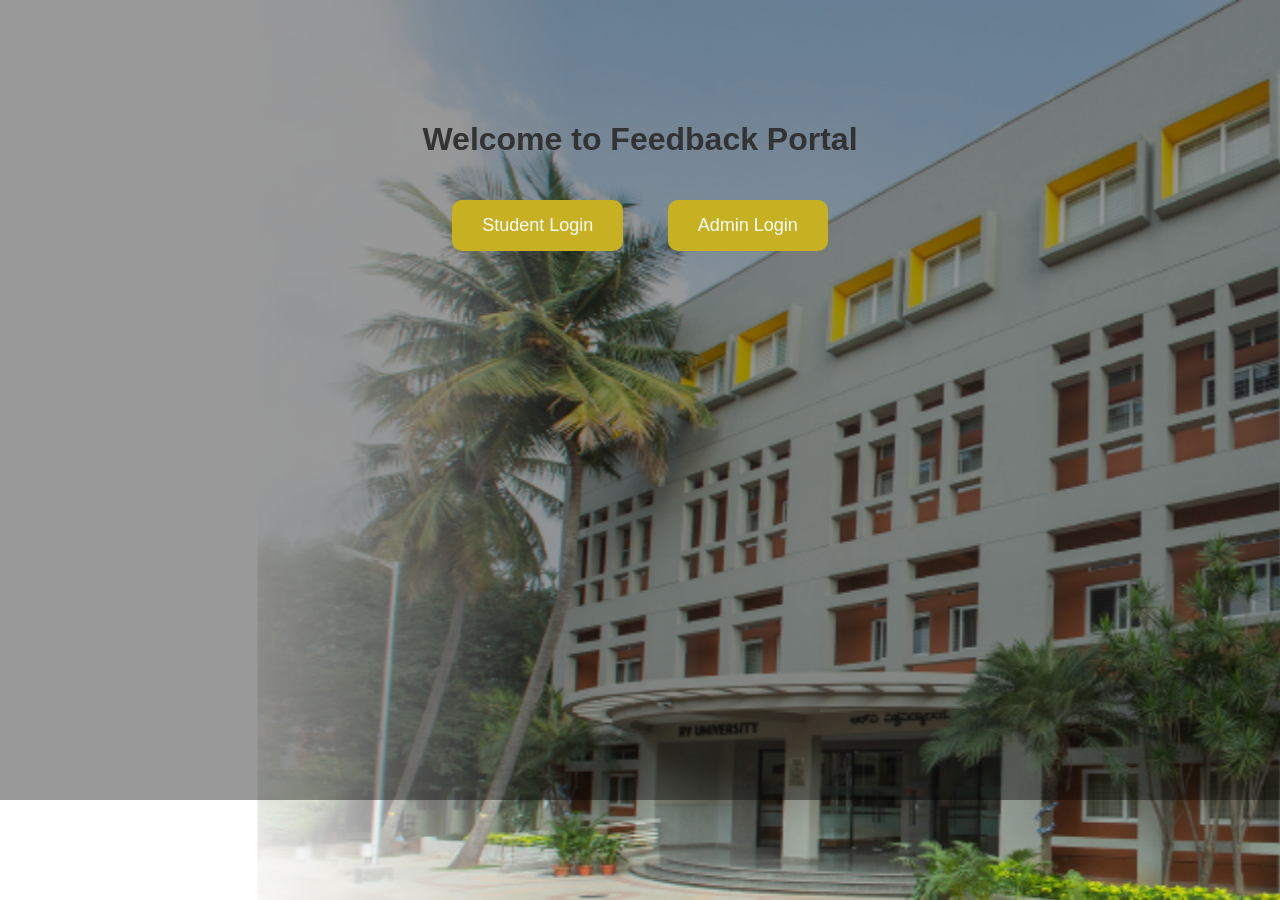
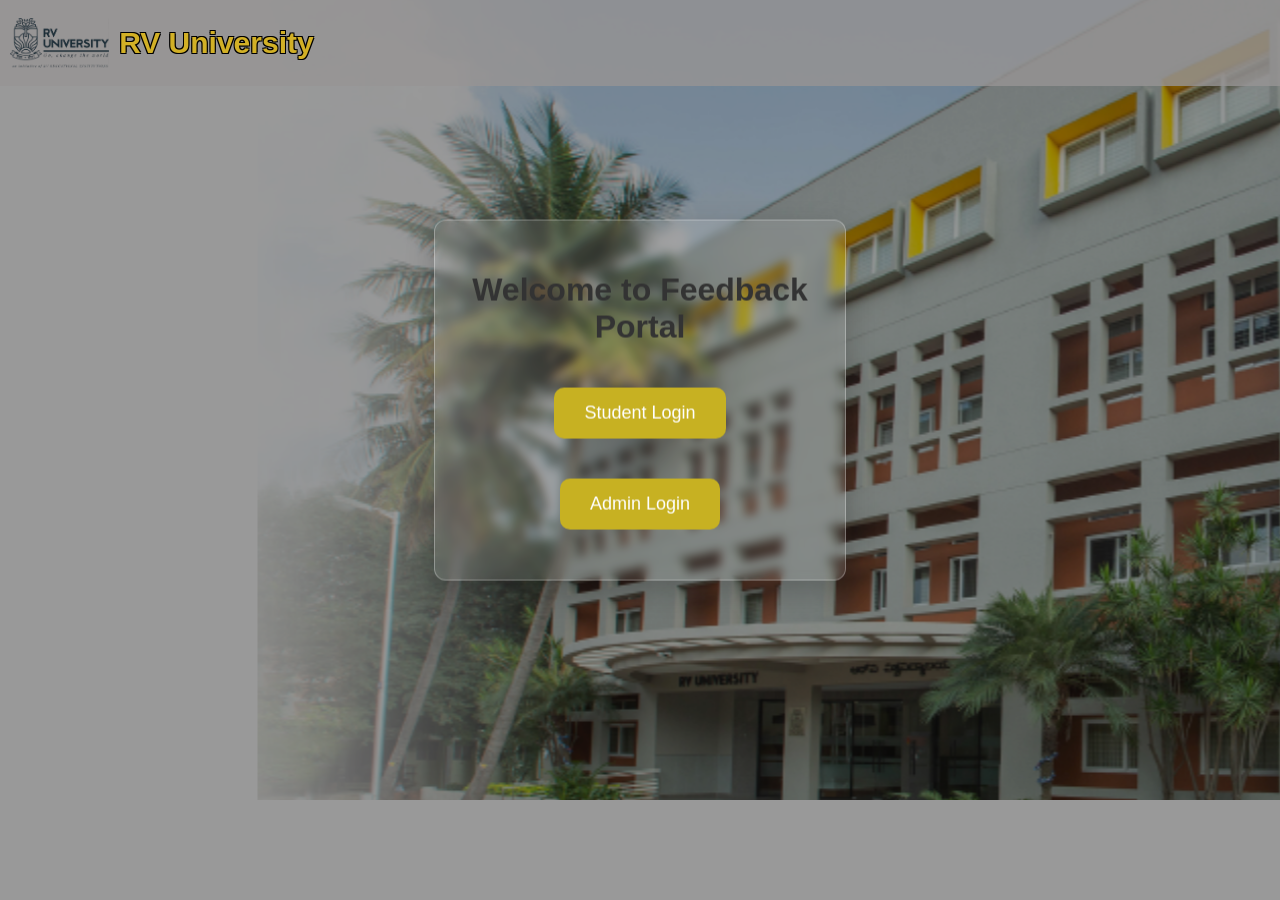
Before and after one commit to BHUVANM-2005/Feedtracker, a Flask app: page / in a window 1280 px wide. After the commit the page ends 800 px from the top, so only its background shows below. Run offline with Flask 3, Linux system fonts and the light colour scheme.

Commit message:
Update select_login.html

```diff
--- a/tezting_agile/tezting/templates/select_login.html
+++ b/tezting_agile/tezting/templates/select_login.html
@@ -3,13 +3,9 @@
 <head>
     <title>Select Login</title>
     <link rel="stylesheet" href="/static/style.css">
+
     <style>
-        body {
-            font-family: Arial, sans-serif;
-            text-align: center;
-            padding-top: 100px;
-            background-color: #f4f4f4;
-        }
+
 
         h1 {
             color: #333;
@@ -30,11 +26,37 @@
         .button:hover {
             background-color:rgb(199, 177, 34);
         }
+
+        .container {
+    width: 350px;
+    padding: 30px;
+    border-radius: 12px;
+    text-align: center;
+    background: rgba(255, 255, 255, 0.1);
+    backdrop-filter: blur(5px);
+    box-shadow: 0 10px 30px rgba(0, 0, 0, 0.2);
+    border: 1px solid rgba(255, 255, 255, 0.3);
+
+    /* Centering logic */
+    position: absolute;
+    top: 50%;
+    left: 50%;
+    transform: translate(-50%, -50%);
+}
+
     </style>
 </head>
 <body>
+    <nav>
+        <div class="logo-container">
+            <img src="/static/rvulogo.png" class="logo-img" alt="Logo">
+            <h2>RV University</h2>
+        </div>
+    </nav>
+    <div class="container">
     <h1>Welcome to Feedback Portal</h1>
     <a href="/student_login" class="button">Student Login</a>
     <a href="/admin" class="button">Admin Login</a>
+    </div>
 </body>
 </html>
```
